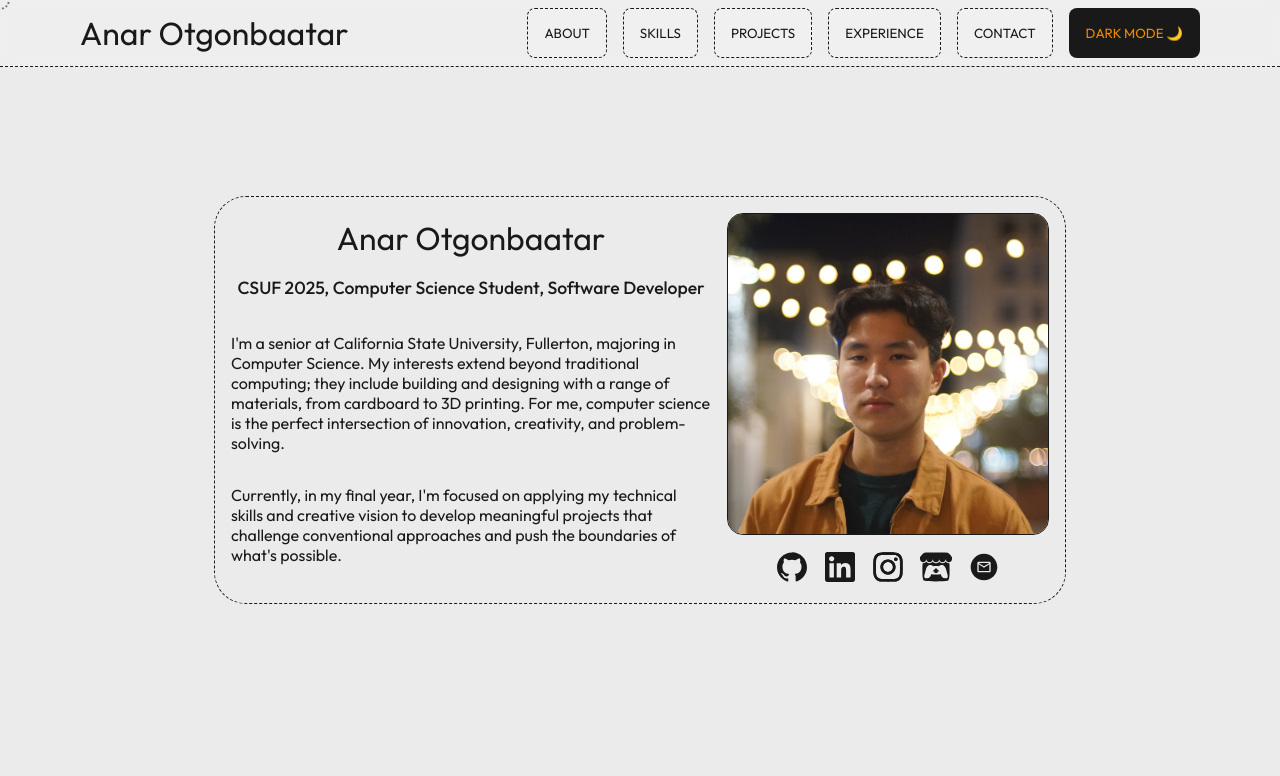
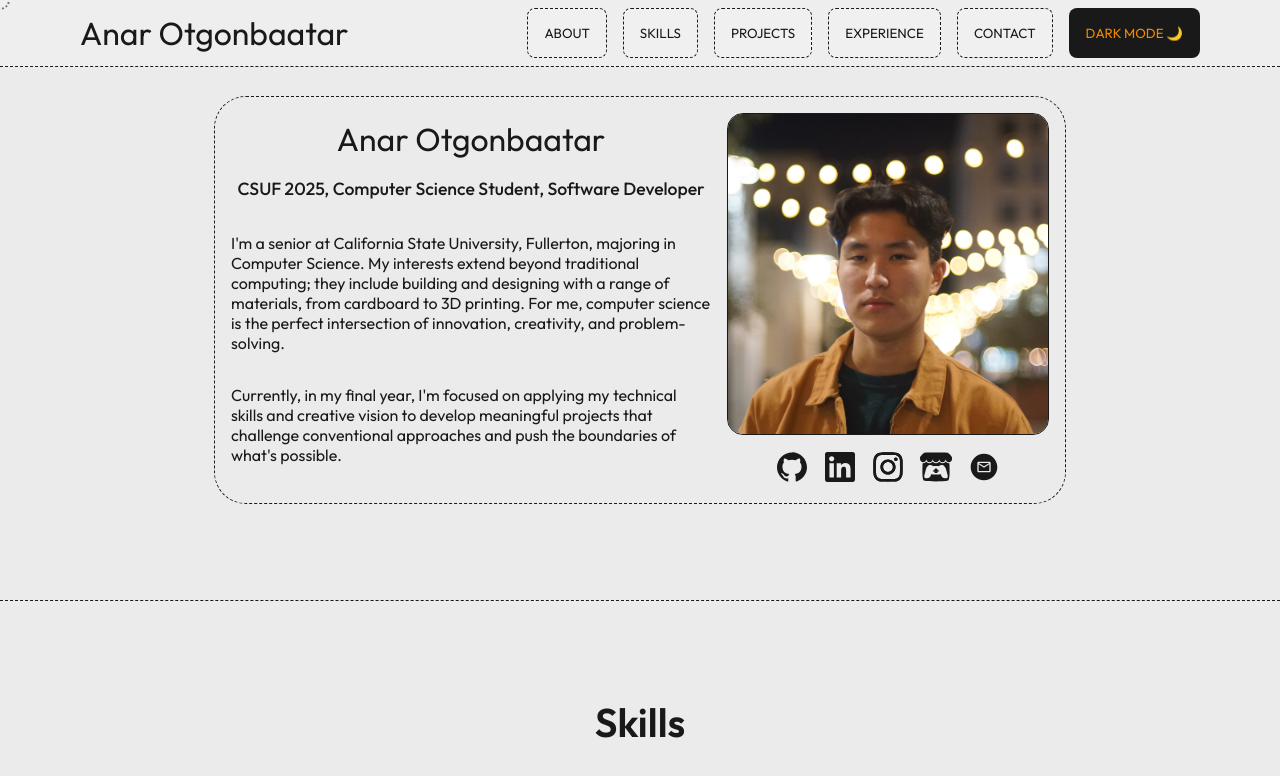
Before and after one commit to anarotgonbaatar/anar-o-portfolio, a plain HTML site: page index.html in a window 1280 px wide. Shown: the top 776 px of the page. Drawn offline with Linux system fonts and the light colour scheme.

Commit message:
Changed section height to auto.

```diff
--- a/style.css
+++ b/style.css
@@ -59,8 +59,8 @@ body {
 .section {
     display: flex; flex-direction: column;
     align-items: center; justify-content: center;
-    min-height: 100vh; box-sizing: border-box;
-    gap: 2rem; padding-block: 3rem;
+    min-height: none; box-sizing: border-box;
+    gap: 2rem; padding-block: 6rem;
 
     border-bottom: 1px dashed var(--passive-color);
 }
```
Also changed, not shown: icons.svg (deleted), images/portrait2.jpg (added), images/portrait3.jpg (added).
